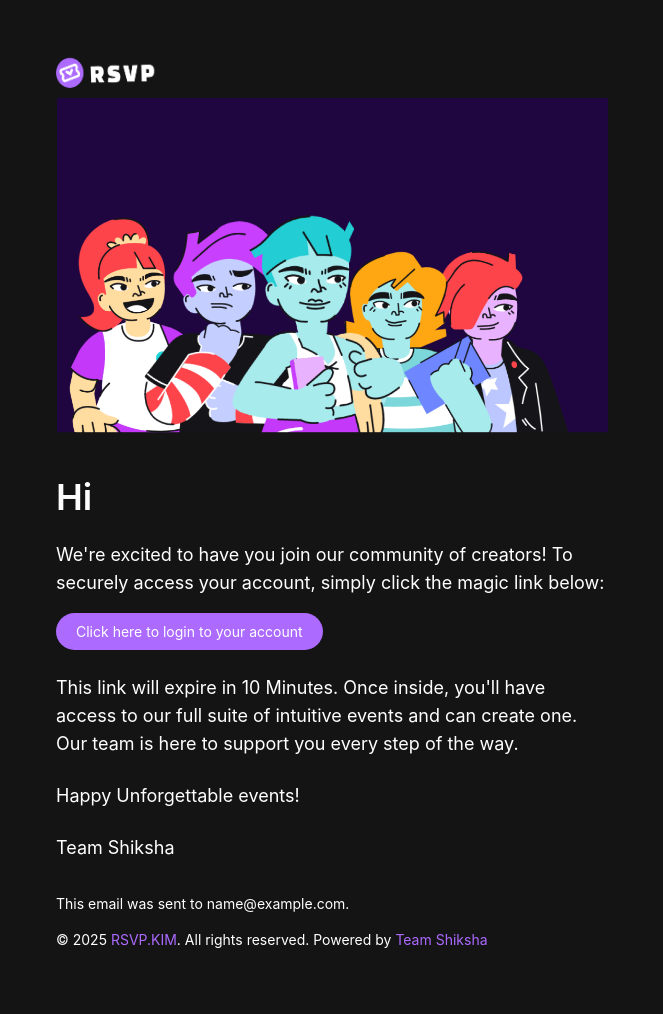
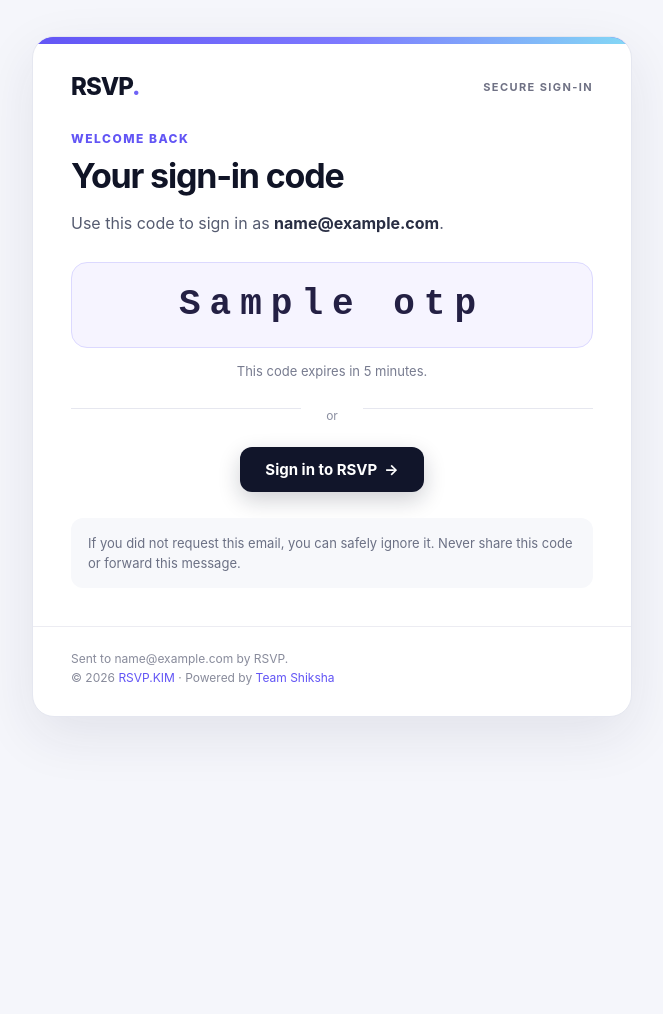
Before and after one commit to TeamShiksha/email-service, a FastAPI app: template templates/rsvp/Verify.html in a window 1280 px wide. Shown: the whole page, without its empty margins (308-971 px from the left). After the commit the page ends 728 px from the top, so only its background shows below. Run offline with FastAPI, Linux system fonts and the light colour scheme; the template is opened without the code that fills it: most values are stand-ins (such as "Sample title", 1, 10 or a date in 2020); parts of the project's set-up code (start-up, migrations or seed data) failed here and were passed over.

Commit message:
feat(rsvp): redesign sign-in email with OTP

```diff
--- a/templates/rsvp/Verify.html
+++ b/templates/rsvp/Verify.html
@@ -1,62 +1,92 @@
-<!DOCTYPE html PUBLIC "-//W3C//DTD XHTML 1.0 Transitional//EN" "http://www.w3.org/TR/xhtml1/DTD/xhtml1-transitional.dtd">
+<!doctype html>
 <html dir="ltr" lang="en">
   <head>
-    <link rel="preload" as="image" href="https://raw.githubusercontent.com/TeamShiksha/email-service/refs/heads/main/images/logo.png" />
-    <link rel="preload" as="image" href="https://raw.githubusercontent.com/TeamShiksha/email-service/refs/heads/main/images/verification-img.png" />
     <meta content="text/html; charset=UTF-8" http-equiv="Content-Type" />
     <meta name="x-apple-disable-message-reformatting" />
+    <meta name="viewport" content="width=device-width, initial-scale=1" />
+    <title>Your RSVP sign-in code</title>
   </head>
-<body style="background: #141415; font-family: 'Inter', Verdana; padding-top: 2.5rem; padding-bottom: 2.5rem;">
-<table align="center" width="100%" border="0" cellpadding="0" cellspacing="0" role="presentation" style="max-width: 37.5em; margin: 0 auto; padding-left: 1.5rem; padding-right: 1.5rem;">
+  <body style="margin: 0; padding: 0; background-color: #f5f6fb; color: #101426; font-family: Inter, Arial, sans-serif;">
+    <div style="display: none; max-height: 0; overflow: hidden; opacity: 0; color: transparent;">
+      Your RSVP sign-in code is {{otp}}. It expires in {{expiresInMinutes|default('5')}} minutes.
+    </div>
+    <table width="100%" border="0" cellpadding="0" cellspacing="0" role="presentation" style="width: 100%; background-color: #f5f6fb;">
       <tbody>
         <tr>
-        <td>
-            <table align="center" width="100%" border="0" cellpadding="0" cellspacing="0" role="presentation">
+          <td align="center" style="padding: 36px 16px;">
+            <table width="100%" border="0" cellpadding="0" cellspacing="0" role="presentation" style="width: 100%; max-width: 600px; overflow: hidden; border: 1px solid #e5e7f0; border-radius: 22px; background-color: #ffffff; box-shadow: 0 18px 55px rgba(31, 36, 64, 0.09);">
               <tbody>
                 <tr>
-                    <td>
-                        <img alt="Team shiksha logo" src="https://raw.githubusercontent.com/TeamShiksha/email-service/refs/heads/main/images/logo.png" width="100" height="50" style="display: block; outline: none; border: none; text-decoration: none;" />
+                  <td style="height: 7px; background-color: #6255f5; background-image: linear-gradient(90deg, #6255f5, #7d79ff 52%, #83d8f5); font-size: 0; line-height: 0;">&nbsp;</td>
+                </tr>
+                <tr>
+                  <td style="padding: 28px 38px 20px;">
+                    <table width="100%" border="0" cellpadding="0" cellspacing="0" role="presentation">
+                      <tbody>
+                        <tr>
+                          <td style="color: #101426; font-size: 24px; font-weight: 800; letter-spacing: -1px;">RSVP<span style="color: #6f63f6;">.</span></td>
+                          <td align="right" style="color: #6f7184; font-size: 11px; font-weight: 700; letter-spacing: 1.4px; text-transform: uppercase;">Secure sign-in</td>
+                        </tr>
+                      </tbody>
+                    </table>
+                  </td>
+                </tr>
+                <tr>
+                  <td style="padding: 10px 38px 38px;">
+                    <p style="margin: 0 0 10px; color: #6255f5; font-size: 12px; font-weight: 800; letter-spacing: 1.5px; text-transform: uppercase;">Welcome back</p>
+                    <h1 style="margin: 0 0 14px; color: #101426; font-size: 34px; line-height: 1.18; letter-spacing: -1.2px;">Your sign-in code</h1>
+                    <p style="margin: 0 0 25px; color: #555b70; font-size: 16px; line-height: 1.65;">
+                      Use this code to sign in as <strong style="color: #292e43;">{{email}}</strong>.
+                    </p>
+
+                    {% if otp %}
+                    <table width="100%" border="0" cellpadding="0" cellspacing="0" role="presentation" style="margin-bottom: 14px; border: 1px solid #dcd9ff; border-radius: 16px; background-color: #f6f4ff;">
+                      <tbody>
+                        <tr>
+                          <td align="center" style="padding: 24px 18px; color: #242044; font-family: 'Courier New', monospace; font-size: 36px; font-weight: 800; letter-spacing: 9px; line-height: 1;">{{otp}}</td>
+                        </tr>
+                      </tbody>
+                    </table>
+                    <p style="margin: 0 0 27px; color: #777b8f; font-size: 13px; line-height: 1.5; text-align: center;">
+                      This code expires in {{expiresInMinutes|default('5')}} minutes.
+                    </p>
+                    {% endif %}
+
+                    <table width="100%" border="0" cellpadding="0" cellspacing="0" role="presentation" style="margin: 0 0 24px;">
+                      <tbody>
+                        <tr>
+                          <td style="width: 44%; border-top: 1px solid #e6e7ef; font-size: 0; line-height: 0;">&nbsp;</td>
+                          <td align="center" style="padding: 0 12px; color: #8b8fa1; font-size: 12px;">or</td>
+                          <td style="width: 44%; border-top: 1px solid #e6e7ef; font-size: 0; line-height: 0;">&nbsp;</td>
+                        </tr>
+                      </tbody>
+                    </table>
+
+                    <table align="center" border="0" cellpadding="0" cellspacing="0" role="presentation" style="margin: 0 auto 26px;">
+                      <tbody>
+                        <tr>
+                          <td align="center" style="border-radius: 12px; background-color: #11152a; box-shadow: 0 8px 22px rgba(17, 21, 42, 0.2);">
+                            <a href="{{magicLink}}" target="_blank" style="display: inline-block; padding: 15px 25px; color: #ffffff; font-size: 15px; font-weight: 700; line-height: 1; text-decoration: none;">Sign in to RSVP &nbsp;→</a>
                           </td>
                         </tr>
                       </tbody>
                     </table>
-            <table align="center" width="100%" border="0" cellpadding="0" cellspacing="0" role="presentation">
+
+                    <table width="100%" border="0" cellpadding="0" cellspacing="0" role="presentation" style="border-radius: 12px; background-color: #f7f8fb;">
                       <tbody>
                         <tr>
-                    <td>
-                        <img src="https://raw.githubusercontent.com/TeamShiksha/email-service/refs/heads/main/images/verification-img.png" style="display: block; outline: none; border: none; text-decoration: none; height: auto; width: 100%;" />
-                        <p style="font-size: 2.25rem; line-height: 2.5rem; margin: 16px 0; margin-top: 2.75rem; font-weight: 600; color: rgb(255, 255, 255);">Hi</p>
-                        <p style="font-size: 1.125rem; line-height: 1.75rem; margin: 16px 0; margin-top: 1.5rem; color: rgb(255, 255, 255);">
-                            We're excited to have you join our community of creators! To securely access your account, simply click the magic link below:
-                        </p>
-                        <table align="center" width="100%" border="0" cellpadding="0" cellspacing="0" role="presentation" style="background-color: #ac6aff; font-size: 16px; width: fit-content; padding: 10px 20px; border-radius: 20px; margin-left: 0;">
-                            <tbody>
-                            <tr>
-                                <td>
-                                    <a href="{{magicLink}}" target="_blank" style="color: white; text-decoration: none; font-size: 14px;">Click here to login to your account</a>
+                          <td style="padding: 15px 17px; color: #6b7084; font-size: 13px; line-height: 1.55;">
+                            If you did not request this email, you can safely ignore it. Never share this code or forward this message.
                           </td>
                         </tr>
                       </tbody>
                     </table>
-                        <p style="font-size: 1.125rem; line-height: 1.75rem; margin: 16px 0; margin-top: 1.5rem; color: rgb(255, 255, 255);">
-                            This link will expire in 10 Minutes. Once inside, you'll have access to our full suite of intuitive events and can create one. Our team is here to support you every step of the way.
-                        </p>
-                        <p style="font-size: 1.125rem; line-height: 1.75rem; margin: 16px 0; margin-top: 1.5rem; color: rgb(255, 255, 255);">Happy Unforgettable events!</p>
-                        <p style="font-size: 1.125rem; line-height: 1.75rem; margin: 16px 0; margin-top: 1.5rem; color: rgb(255, 255, 255);">Team Shiksha</p>
                   </td>
                 </tr>
-                </tbody>
-            </table>
-            <table align="center" width="100%" border="0" cellpadding="0" cellspacing="0" role="presentation">
-                <tbody>
                 <tr>
-                    <td>
-                        <p style="font-size: 0.875rem; line-height: 1.25rem; margin: 16px 0; color: rgb(255, 255, 255);">
-                            This email was sent to <span>{{email}}</span>.
-                        </p>
-                        <p style="font-size: 0.875rem; line-height: 1.25rem; margin: 16px 0; color: rgb(255, 255, 255);">
-                            © 2025 <a href="https://rsvp.kim" target="_blank" style="color: #ac6aff; text-decoration: none;">RSVP.KIM</a>. All rights reserved. Powered by <a href="https://team.shiksha/" target="_blank" style="color: #ac6aff; text-decoration: none;">Team Shiksha</a>
-                        </p>
+                  <td style="border-top: 1px solid #ececf2; padding: 22px 38px 28px; color: #888b9b; font-size: 12px; line-height: 1.6;">
+                    Sent to {{email}} by RSVP.<br />
+                    © 2026 <a href="https://rsvp.kim" target="_blank" style="color: #6255f5; text-decoration: none;">RSVP.KIM</a> · Powered by <a href="https://team.shiksha/" target="_blank" style="color: #6255f5; text-decoration: none;">Team Shiksha</a>
                   </td>
                 </tr>
               </tbody>
```
Lines whose indentation alone changed are shown as unchanged.
